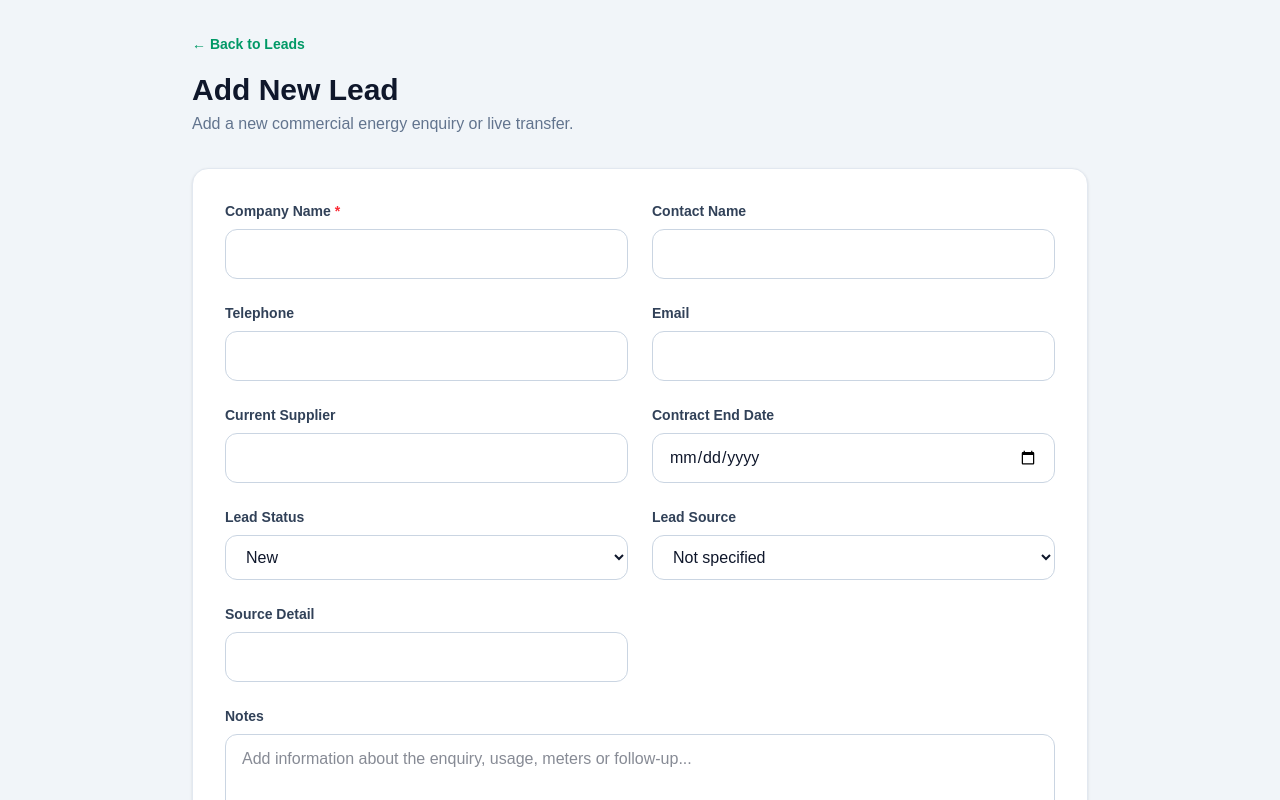
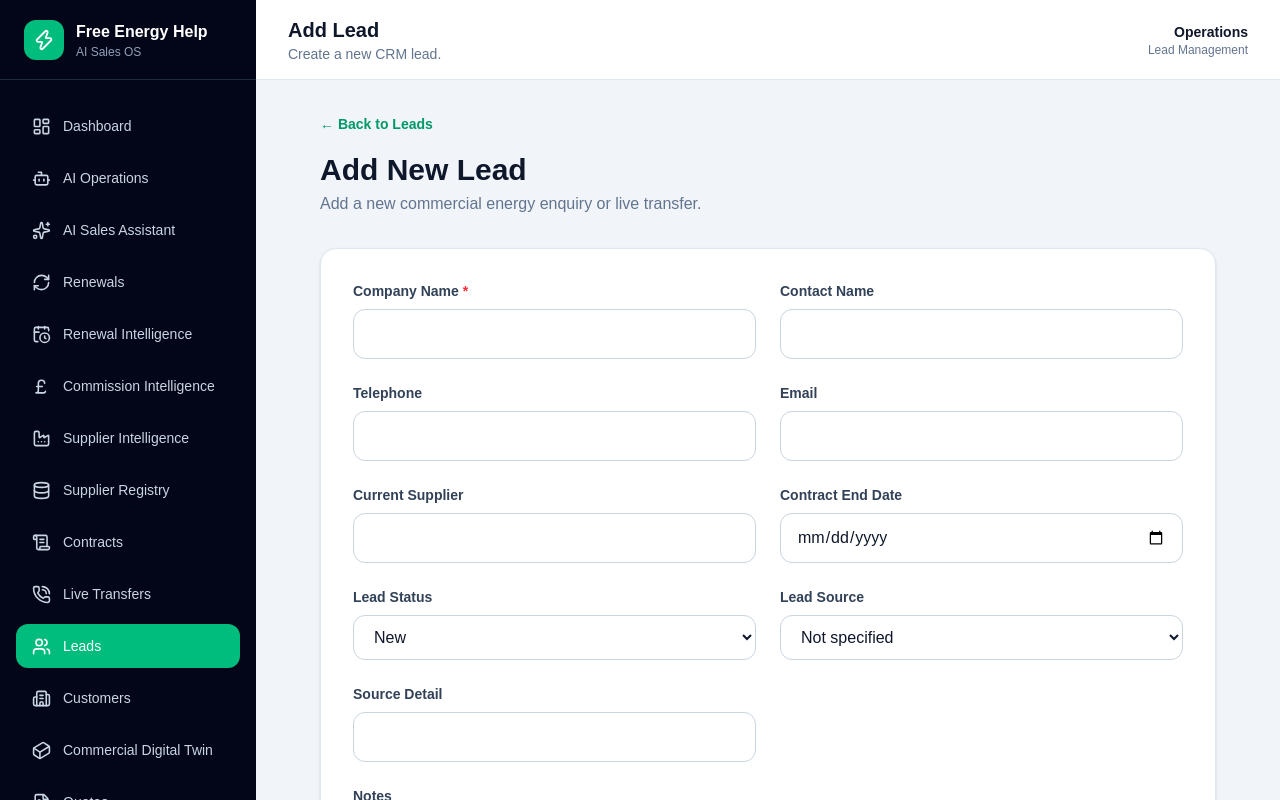
Before and after one commit to dalbirrahala-byte/free-energy-help-ai-os, a Next.js app in the folder frontend/: page /leads/new in a window 1280 px wide. Shown: the top 800 px of the page. Built offline with nearby package versions, Linux system fonts and the light colour scheme.

Commit message:
fix(crm): preserve navigation on new/page.tsx

```diff
--- a/frontend/src/app/leads/new/page.tsx
+++ b/frontend/src/app/leads/new/page.tsx
@@ -1,4 +1,5 @@
 import Link from "next/link";
+import { AppShell } from "@/components/layout/AppShell";
 import { revalidatePath } from "next/cache";
 import { redirect } from "next/navigation";
 import { buildAuditEvent, recordAuditEvent } from "@/lib/audit/log";
@@ -101,7 +102,7 @@ export default function NewLeadPage() {
   }
 
   return (
-    <main className="min-h-screen bg-slate-100 p-8">
+    <AppShell activeHref="/leads" title="Add Lead" subtitle="Create a new CRM lead." headerContext="Lead Management">
       <div className="mx-auto max-w-4xl">
         <div className="mb-8">
           <Link
@@ -243,7 +244,7 @@ export default function NewLeadPage() {
           </div>
         </form>
       </div>
-    </main>
+    </AppShell>
   );
 }
 
```
